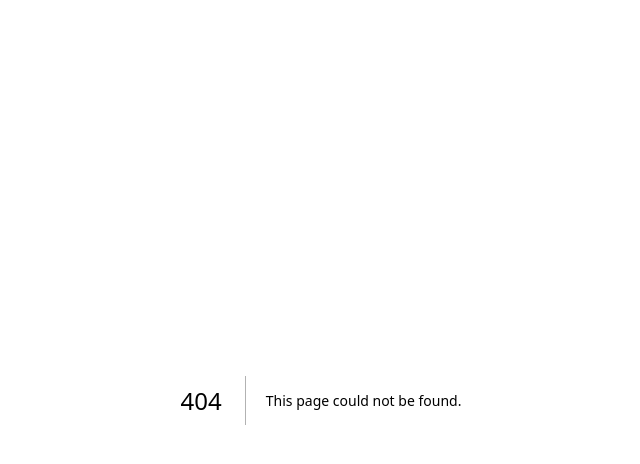
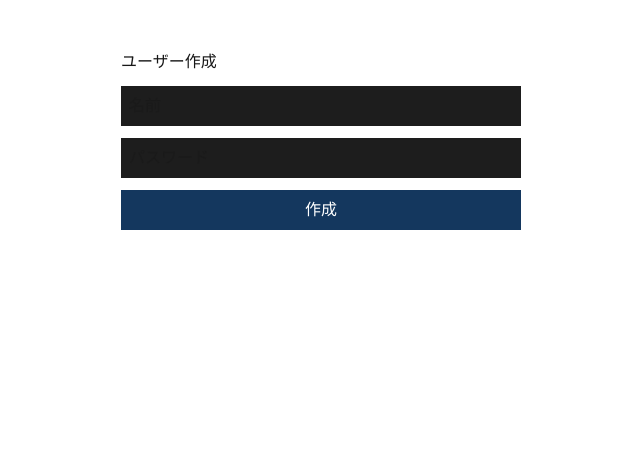
Before and after one commit to 1068haruto/python_study, a Next.js app in the folder frontend/: page /users/create in a window 1280 px wide. Before the commit this address had no page. Shown: the top 464 px of the page, without its empty margins (319-959 px from the left). Built offline with nearby package versions, Linux system fonts and the light colour scheme.

Commit message:
feat: add user creation func

```diff
--- /dev/null
+++ b/frontend/src/app/users/create/CreateForm.module.scss
@@ -0,0 +1,25 @@
+.form {
+  display: flex;
+  flex-direction: column;
+  max-width: 400px;
+  margin: 50px auto;
+  gap: 12px;
+
+  input {
+    padding: 8px;
+    font-size: 16px;
+    background-color: rgb(29, 29, 29);
+  }
+
+  button {
+    padding: 8px;
+    background-color: #14375e;
+    color: white;
+    border: none;
+    cursor: pointer;
+
+    &:hover {
+      background-color: #005dc1;
+    }
+  }
+}
--- /dev/null
+++ b/frontend/src/app/users/create/CreateForm.tsx
@@ -0,0 +1,33 @@
+'use client';
+
+import { useState } from 'react';
+import styles from './CreateForm.module.scss';
+
+export default function CreateForm() {
+  // 状態管理
+  const [name, setName] = useState('');
+  const [password, setPassword] = useState('');
+  const [message, setMessage] = useState('');
+
+  // フォーム送信時に実行
+  const handleSubmit = async (e: React.FormEvent) => {
+    e.preventDefault();
+    const res = await fetch('http://localhost:8000/users/create', {
+      method: 'POST',
+      headers: { 'Content-Type': 'application/json' },
+      body: JSON.stringify({ name, password }),
+    });
+    const data = await res.json();
+    setMessage(data.message);
+  };
+
+  return (
+    <form onSubmit={handleSubmit} className={styles.form}>
+      <h1>ユーザー作成</h1>
+      <input type="text" placeholder="名前" value={name} onChange={(e) => setName(e.target.value)} />
+      <input type="password" placeholder="パスワード" value={password} onChange={(e) => setPassword(e.target.value)} />
+      <button type="submit">作成</button>
+      <p>{message}</p>
+    </form>
+  );
+}
--- /dev/null
+++ b/frontend/src/app/users/create/page.tsx
@@ -0,0 +1,9 @@
+import CreateForm from './CreateForm';
+
+export default function CreateUserPage() {
+  return (
+    <main>
+      <CreateForm />
+    </main>
+  );
+}
```
